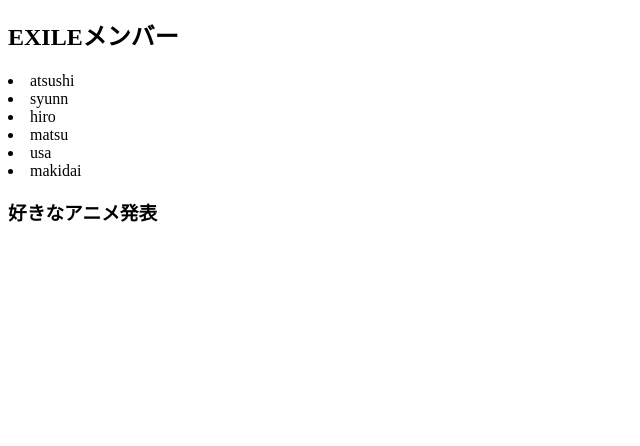
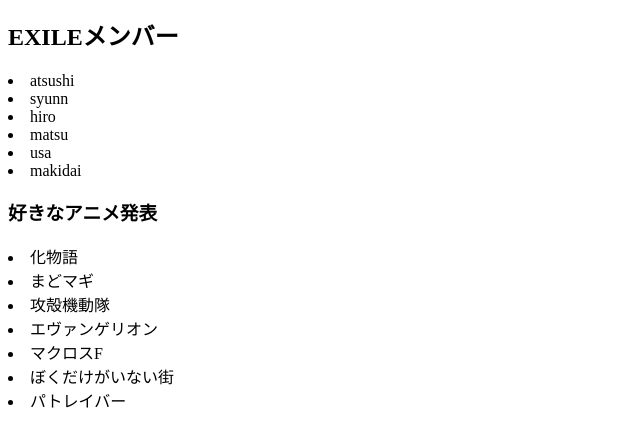
Before and after one commit to kurokyoro/210521_test, a plain HTML site: page index.html in a window 1280 px wide. Shown: the part 116-562 px from the top of the page, without its empty margins (0-640 px from the left). Drawn offline with Linux system fonts and the light colour scheme.

Commit message:
liタグ７個追加

```diff
--- a/index.html
+++ b/index.html
@@ -17,5 +17,12 @@
  <li>usa</li>
  <li>makidai</li>
  <h3>好きなアニメ発表</h3>
+ <li>化物語</li>
+ <li>まどマギ</li>
+ <li>攻殻機動隊</li>
+ <li>エヴァンゲリオン</li>
+ <li>マクロスF</li>
+ <li>ぼくだけがいない街</li>
+ <li>パトレイバー</li>
 </body>
 </html>
```
